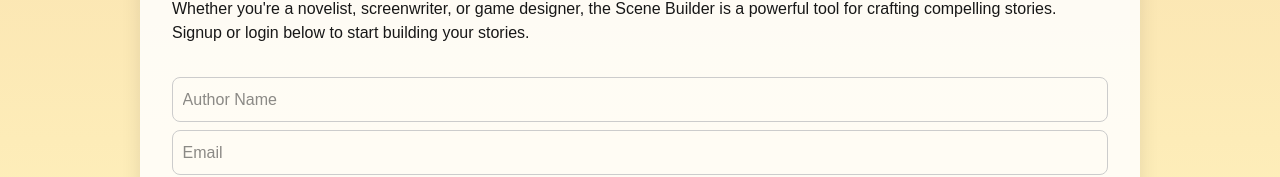
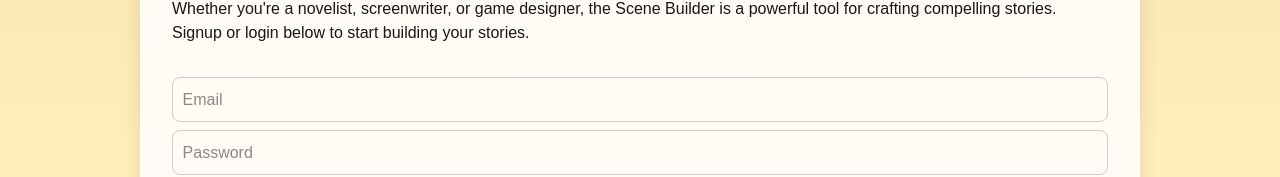
Before and after one commit to aignerloren/scene-builder-v1, a Next.js app: page / in a window 1280 px wide. Shown: the part 1520-1697 px from the top of the page. Built offline with nearby package versions, Linux system fonts and the light colour scheme; no server answers.

Commit message:
Update page.tsx
Taking out author name in signup form

```diff
--- a/app/page.tsx
+++ b/app/page.tsx
@@ -124,18 +124,6 @@ export default function AboutPage() {
           }}
         >
           <input
-            type="text"
-            placeholder="Author Name"
-            value={authorName}
-            onChange={(e) => setAuthorName(e.target.value)}
-            style={{
-              padding: "0.6rem",
-              borderRadius: "8px",
-              border: "1px solid #ccc",
-            }}
-          />
-
-          <input
             type="email"
             placeholder="Email"
             value={email}
```
